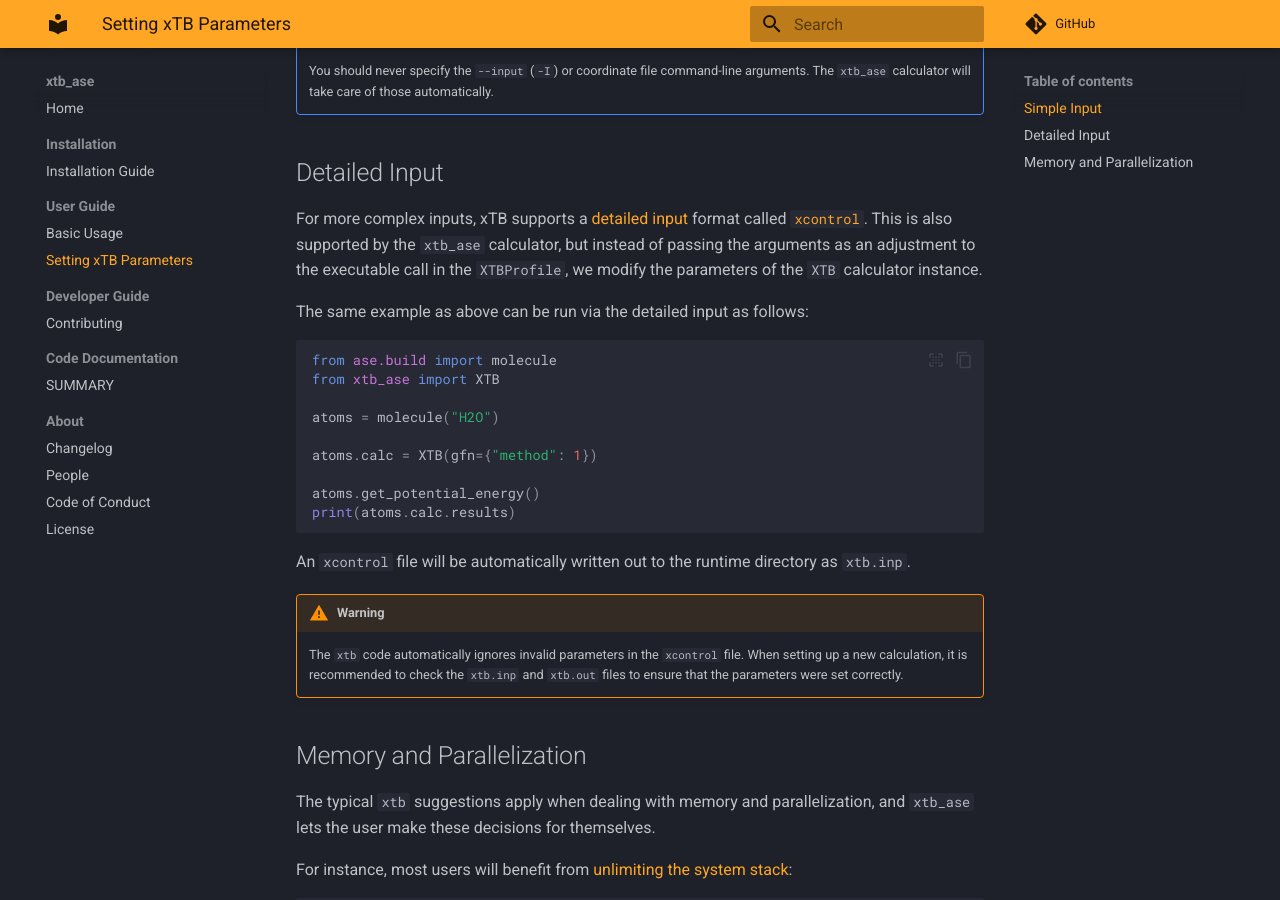
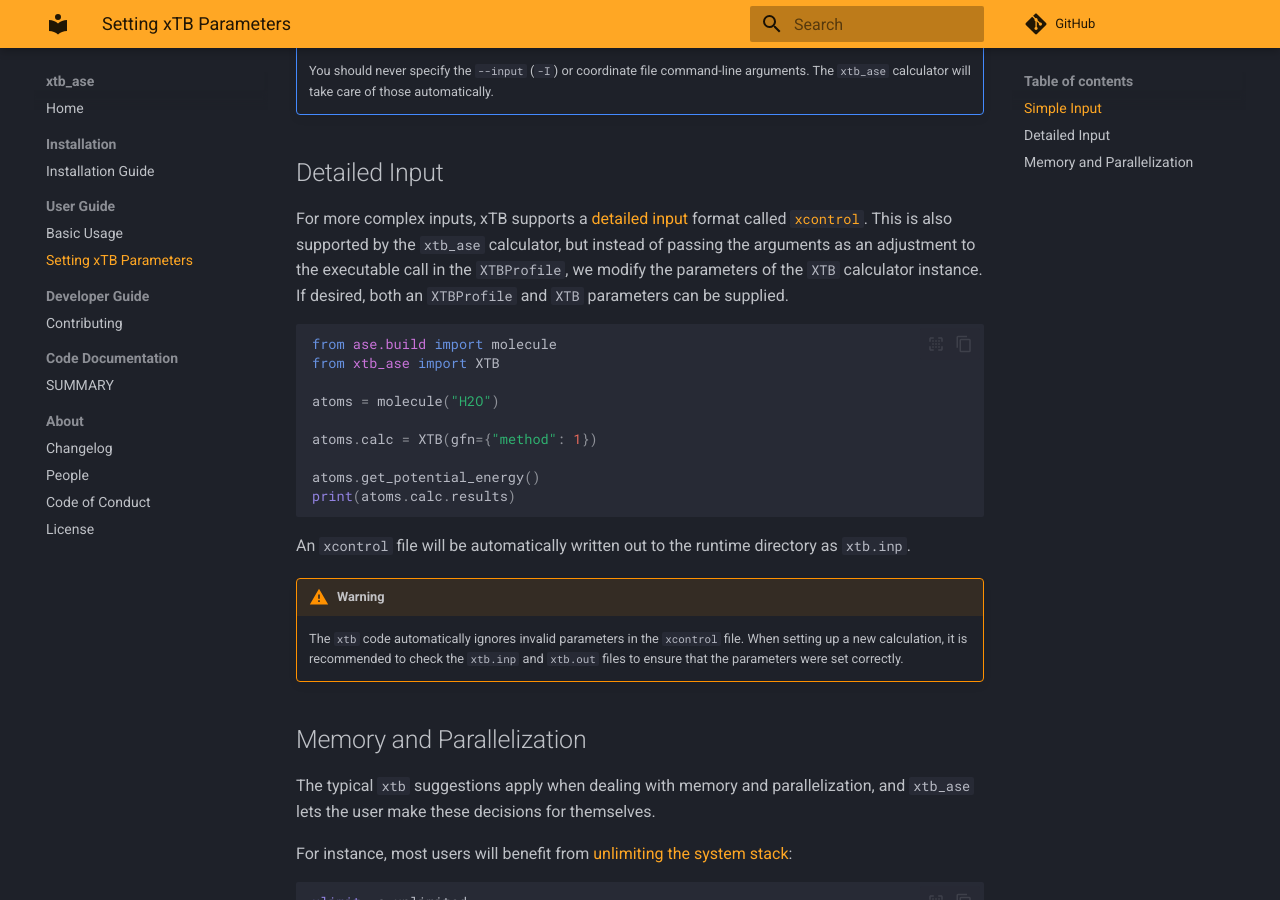
Before and after one commit to Andrew-S-Rosen/xtb_ase, an MkDocs documentation site: the page built from docs/user_guide/parameters.md, in a window 1280 px wide and 900 px high, scrolled down 1174 px. Built offline with MkDocs 1.6.1 and Material for MkDocs 9.7.7, drawn with Linux system fonts in a browser that asks for light colours; plug-ins that fetch from the network failed and are left out; comment, search, counter and statistics services are not loaded.

Commit message:
Update parameters.md

````diff
--- a/docs/user_guide/parameters.md
+++ b/docs/user_guide/parameters.md
@@ -57,9 +57,7 @@ print(atoms.calc.results)
 
 ## Detailed Input
 
-For more complex inputs, xTB supports a [detailed input](https://xtb-docs.readthedocs.io/en/latest/xcontrol.html) format called [`xcontrol`](https://github.com/grimme-lab/xtb/blob/main/man/xcontrol.7.adoc). This is also supported by the `xtb_ase` calculator, but instead of passing the arguments as an adjustment to the executable call in the `XTBProfile`, we modify the parameters of the `XTB` calculator instance.
-
-The same example as above can be run via the detailed input as follows:
+For more complex inputs, xTB supports a [detailed input](https://xtb-docs.readthedocs.io/en/latest/xcontrol.html) format called [`xcontrol`](https://github.com/grimme-lab/xtb/blob/main/man/xcontrol.7.adoc). This is also supported by the `xtb_ase` calculator, but instead of passing the arguments as an adjustment to the executable call in the `XTBProfile`, we modify the parameters of the `XTB` calculator instance. If desired, both an `XTBProfile` and `XTB` parameters can be supplied.
 
 ```python
 from ase.build import molecule
````
